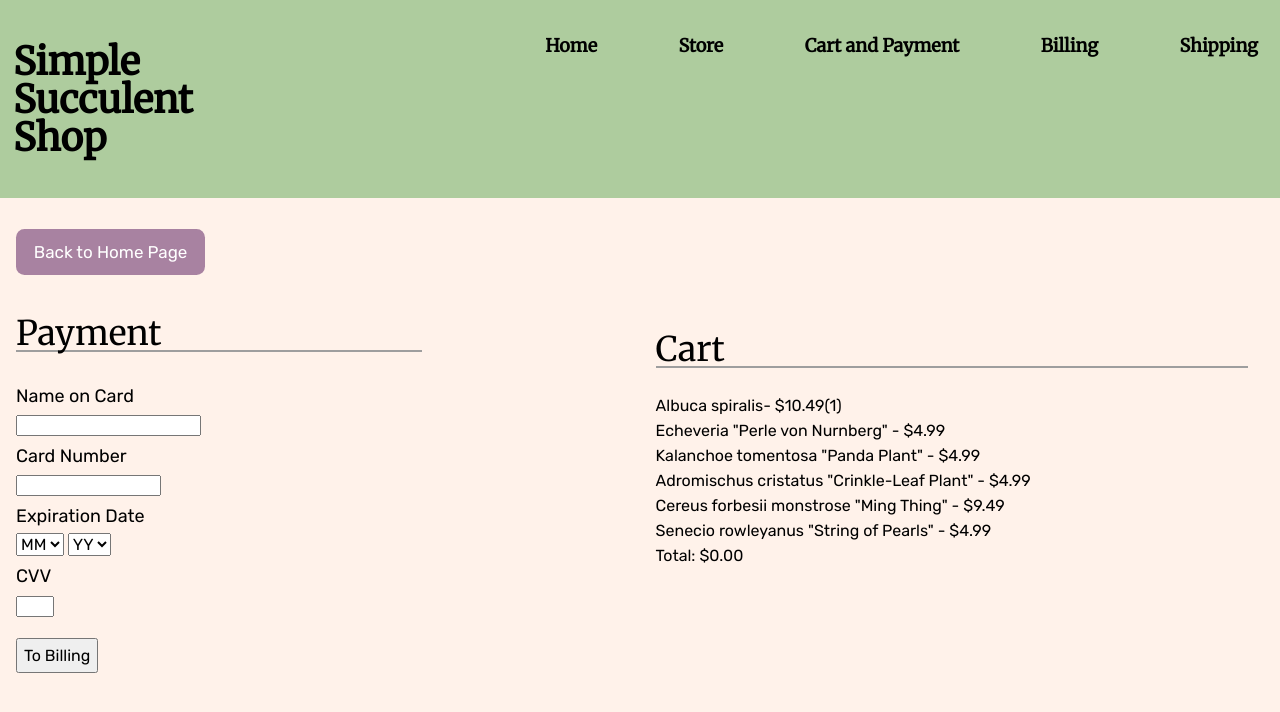
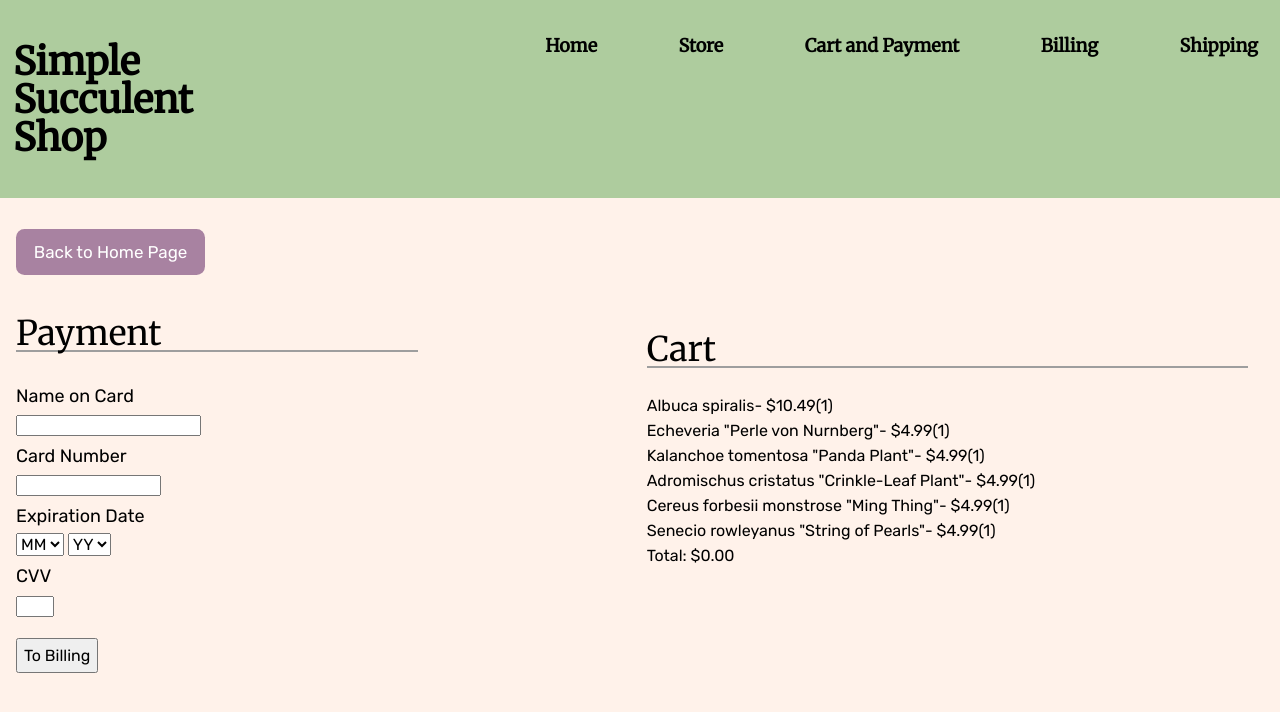
Before and after one commit to ITMD362-Team-BEJJ/project2, a website: page payment/index.html in a window 1280 px wide. Drawn offline with Linux system fonts and the light colour scheme.

Commit message:
Add cart row Ids and class names

```diff
--- a/assets/js/site.js
+++ b/assets/js/site.js
@@ -284,7 +284,7 @@ function updateCart() {
     var quantity = quantityElem.value
     total += priceElem * quantity
   }
-  document.getElementById('cart-total')[0].innerText = '$' + total
+  document.getElementsByClassName('cart-total')[0].innerText = '$' + total
 }
 
 
--- a/payment/index.html
+++ b/payment/index.html
@@ -28,11 +28,11 @@
         <h2 class="line">Cart</h2>
         <ul id="cartItems">
           <li id="cartRow"><p class ="name">Albuca spiralis </p><p class="price"> - $10.49</p><p class="quantity"> (1)</p></li>
-          <li id="cartRow">Echeveria "Perle von Nurnberg" <p class="price">- $4.99</p></li>
-          <li id="cartRow">Kalanchoe tomentosa "Panda Plant" <p class="price">- $4.99</p></li>
-          <li id="cartRow">Adromischus cristatus "Crinkle-Leaf Plant" <p class="price">- $4.99</p></li>
-          <li id="cartRow">Cereus forbesii monstrose "Ming Thing" <p class="price">- $9.49</p></li>
-          <li id="cartRow">Senecio rowleyanus "String of Pearls" <p class="price">- $4.99</p></li>
+          <li id="cartRow"><p class ="name">Echeveria "Perle von Nurnberg" </p><p class="price"> - $4.99</p><p class="quantity"> (1)</p></li>
+          <li id="cartRow"><p class ="name">Kalanchoe tomentosa "Panda Plant" </p><p class="price"> - $4.99</p><p class="quantity"> (1)</p></li>
+          <li id="cartRow"><p class ="name">Adromischus cristatus "Crinkle-Leaf Plant" </p><p class="price"> - $4.99</p><p class="quantity"> (1)</p></li>
+          <li id="cartRow"><p class ="name">Cereus forbesii monstrose "Ming Thing" </p><p class="price"> - $4.99</p><p class="quantity"> (1)</p></li>
+          <li id="cartRow"><p class ="name">Senecio rowleyanus "String of Pearls" </p><p class="price"> - $4.99</p><p class="quantity"> (1)</p></li>
           <li>Total: <p class="cart-total">$0.00</p></li>
         </ul>
       </section>
```
